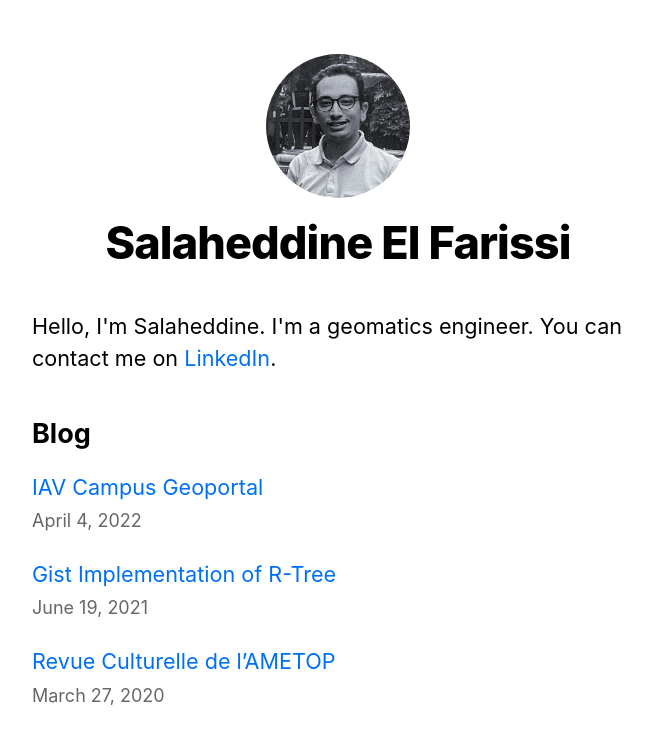
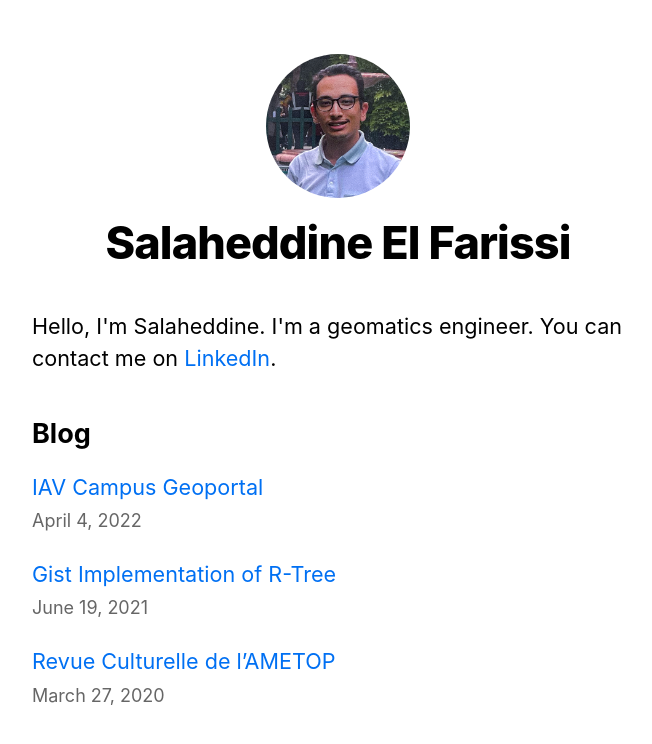
Before and after one commit to salahelfarissi/salahelfarissi.github.io, a Next.js app: page / in a window 1280 px wide. Shown: the top 744 px of the page, without its empty margins (302-954 px from the left). Built offline with nearby package versions, Linux system fonts and the light colour scheme.

Commit message:
Change profile image

```diff
--- a/components/layout.js
+++ b/components/layout.js
@@ -30,7 +30,7 @@ export default function Layout({ children, home }) {
           <>
             <Image
               priority
-              src="/images/profile.jpg"
+              src="/images/profile.png"
               className={utilStyles.borderCircle}
               height={144}
               width={144}
@@ -44,7 +44,7 @@ export default function Layout({ children, home }) {
               <a>
                 <Image
                   priority
-                  src="/images/profile.jpg"
+                  src="/images/profile.png"
                   className={utilStyles.borderCircle}
                   height={108}
                   width={108}
```
Also changed, not shown: public/images/profile.jpg (deleted), public/images/profile.png (added).
